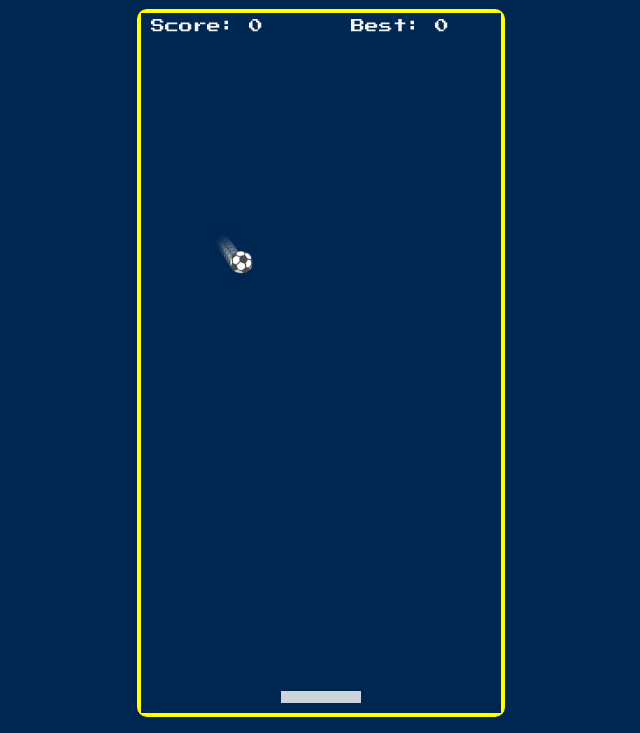
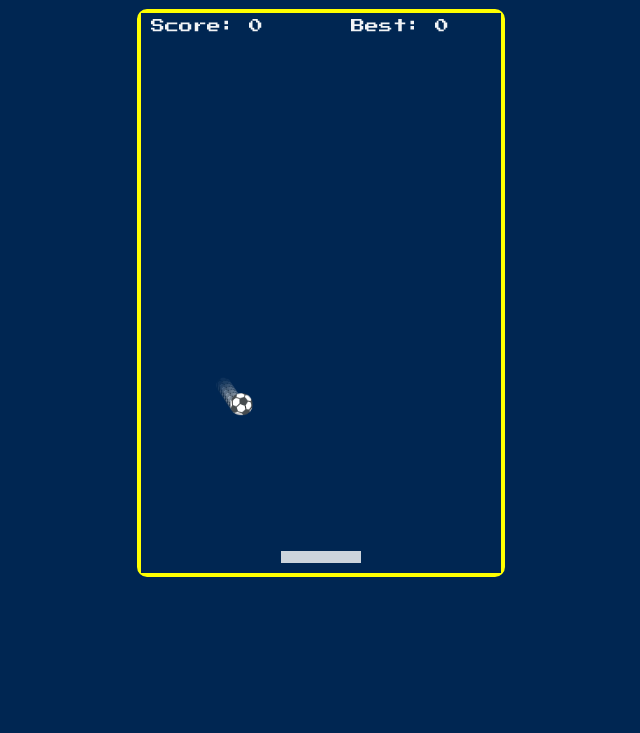
Before and after one commit to chizi5957/Retro-ping-pong, a plain HTML site: page index.html in a window 1280 px wide. Shown: the part 67-800 px from the top of the page, without its empty margins (319-959 px from the left). Drawn offline with Linux system fonts and the light colour scheme.

Commit message:
Update index.html

```diff
--- a/index.html
+++ b/index.html
@@ -9,7 +9,7 @@
 <body>
   <h1 id="level">Level: 1</h1>
   <div id="gameContainer">
-    <canvas id="gameCanvas" width="360" height="700"></canvas>
+    <canvas id="gameCanvas" width="360" height="560"></canvas>
     <div id="gameOverScreen">
       <p id="finalScoreText"></p>
       <p id="bestScoreText"></p>
```
